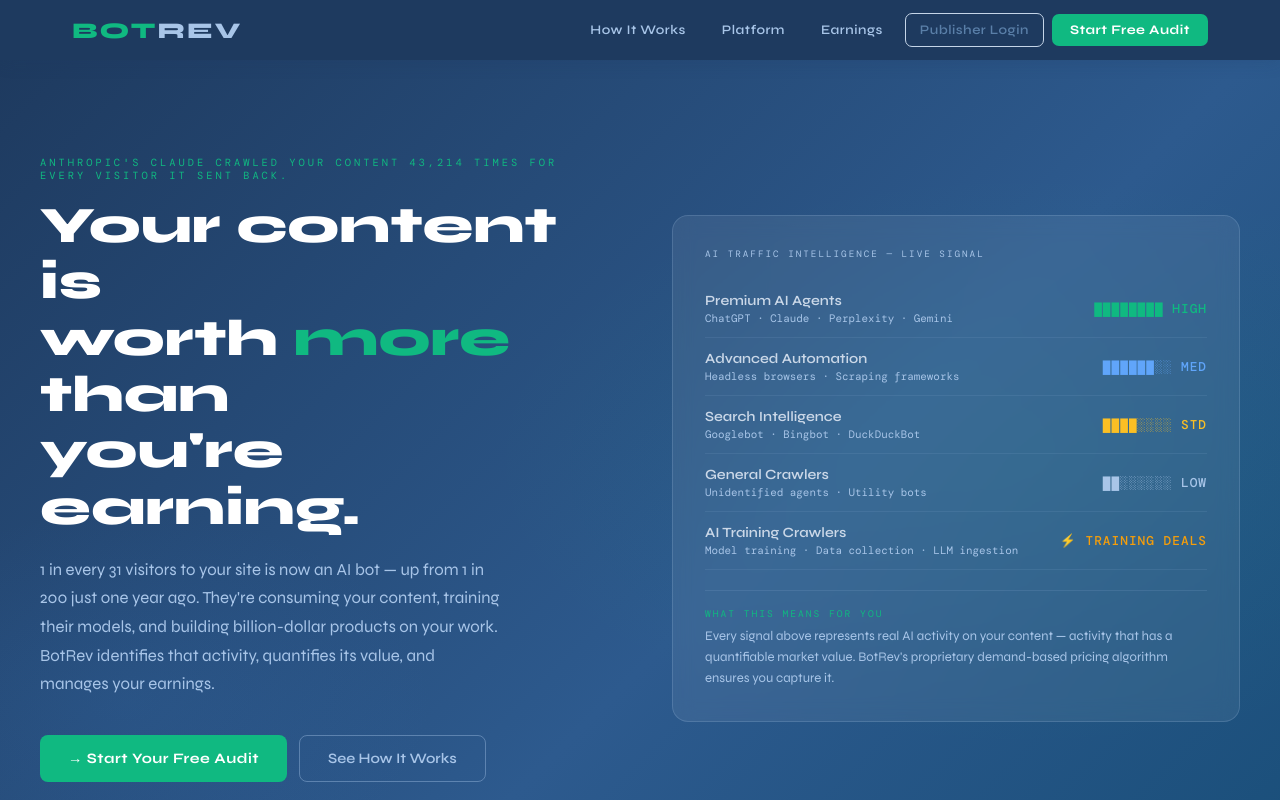
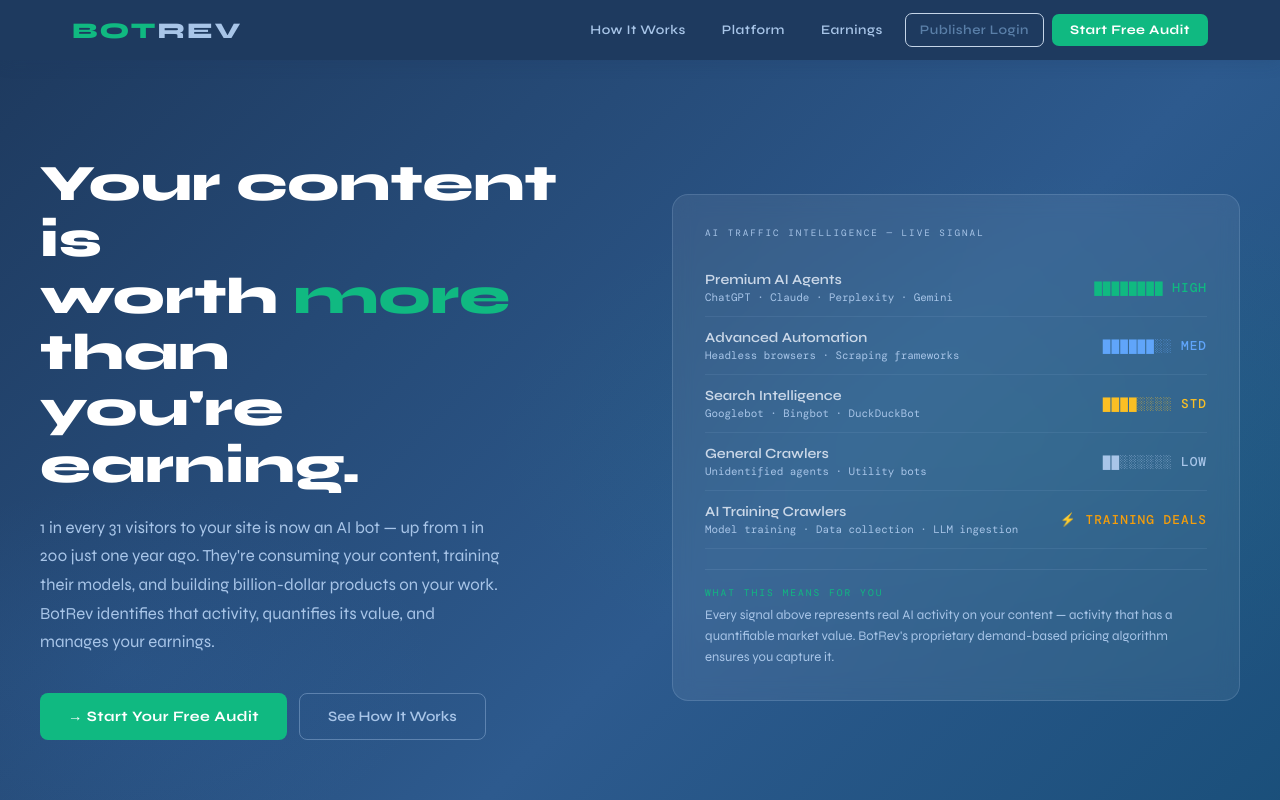
Before and after one commit to krampenm/botrev-site, a plain HTML site: page index.html in a window 1280 px wide. Shown: the top 800 px of the page. Drawn offline with nearby package versions, Linux system fonts and the light colour scheme.

Commit message:
Update index.html

```diff
--- a/index.html
+++ b/index.html
@@ -401,7 +401,6 @@
   <section class="hero">
     <div class="hero-inner">
       <div>
-        <div class="hero-eyebrow">Anthropic's Claude crawled your content 43,214 times for every visitor it sent back.</div>
         <h1>Your content is<br>worth <em>more</em> than<br>you're earning.</h1>
         <p class="hero-sub">1 in every 31 visitors to your site is now an AI bot — up from 1 in 200 just one year ago. They're consuming your content, training their models, and building billion-dollar products on your work. BotRev identifies that activity, quantifies its value, and manages your earnings.</p>
         <div class="hero-actions">
```
